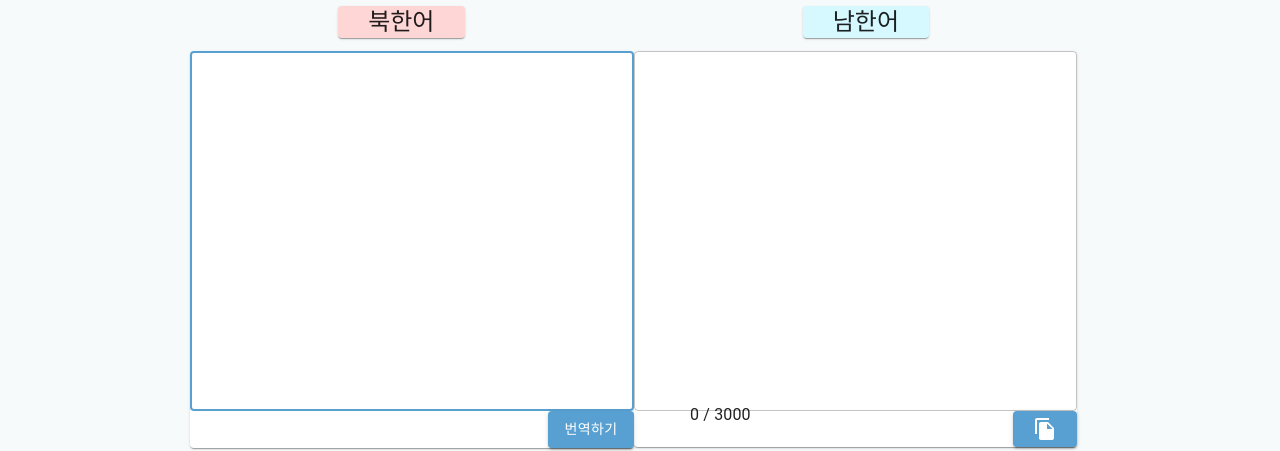
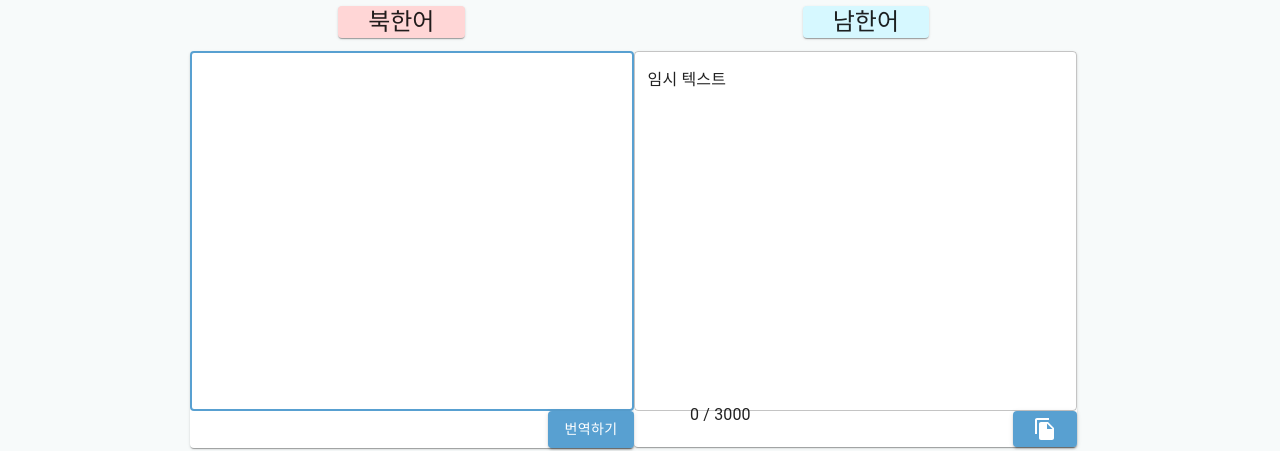
Before and after one commit to LireEruel/BukPago_React, a React (Create React App) app: page /buk-pago in a window 1280 px wide. Shown: the part 197-648 px from the top of the page. Built offline with nearby package versions, Linux system fonts and the light colour scheme.

Commit message:
테스트용 임시 텍스트 추가

```diff
--- a/src/components/TranslationView.js
+++ b/src/components/TranslationView.js
@@ -11,8 +11,6 @@ import ClearIcon from '@material-ui/icons/Clear';
 import FileCopyIcon from '@material-ui/icons/FileCopy';
 import Snackbar from '@material-ui/core/Snackbar';
 import Alert from '@material-ui/lab/Alert';
-
-
 
 
 
@@ -77,7 +75,7 @@ export default function TranslationView(props) {
     const classes = useStyles();
     const [inputText, setInputText] = useState('');
     const [inputTextLength, setInputTextLength] = useState(0);
-    const [outputText, setOutputText] = useState('');
+    const [outputText, setOutputText] = useState('임시 텍스트');
     const [open, setOpen] = useState(false);
     const maxTextLength = 3000;
 
```
Also changed, not shown: 1 other file (tests, documents, lock files or other folders).
